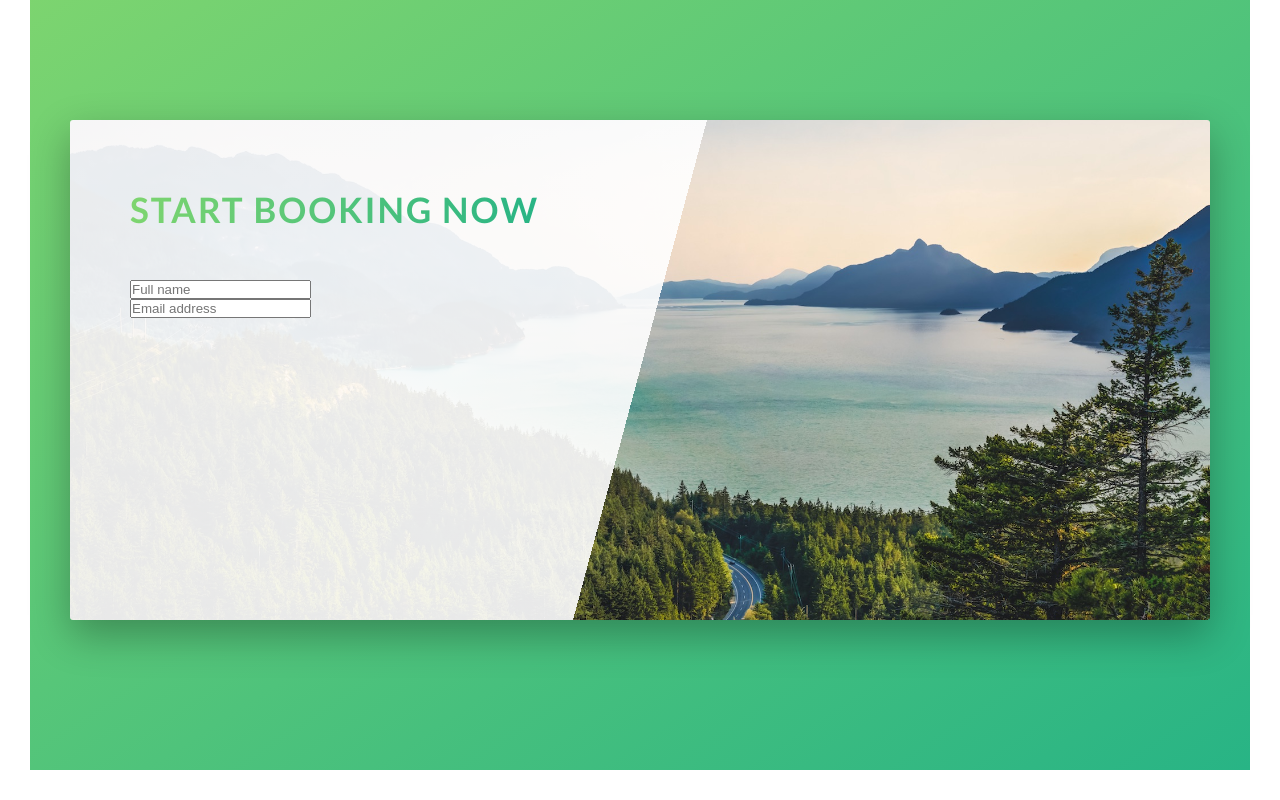
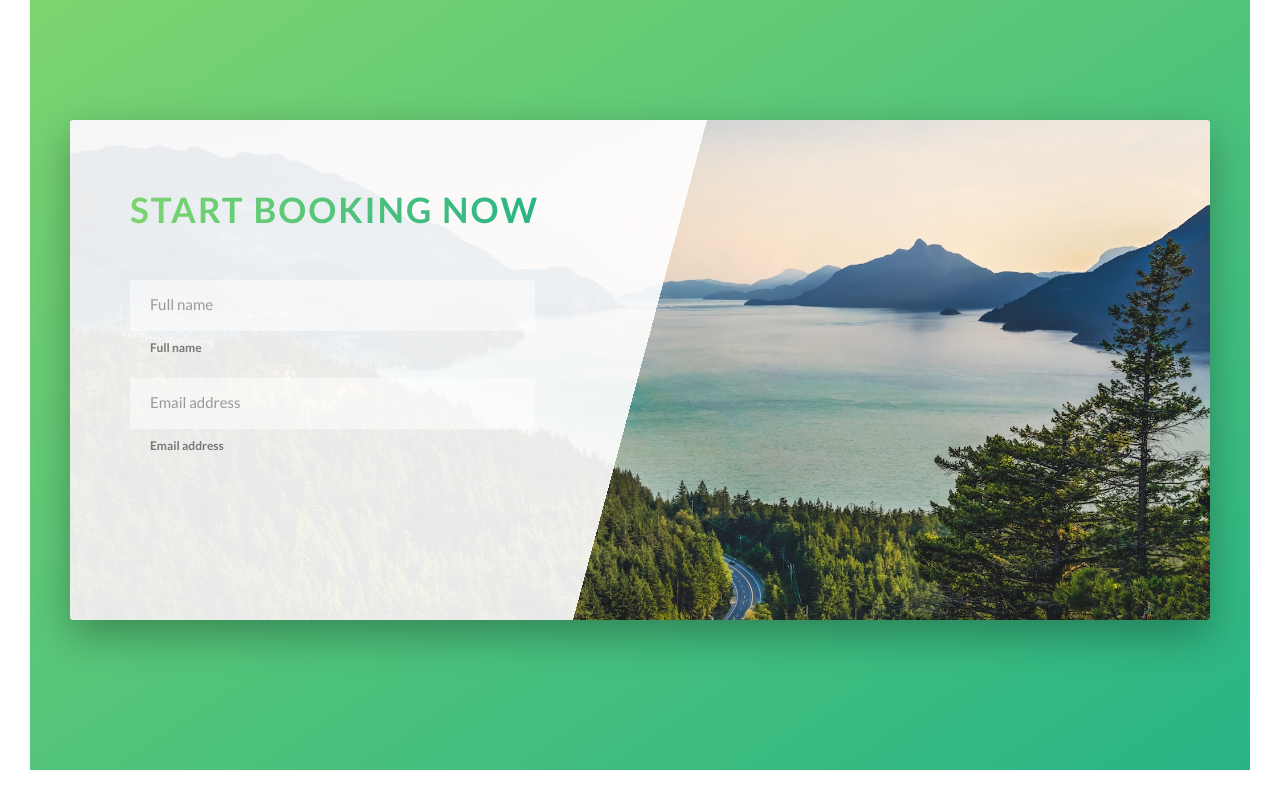
Before and after one commit to eartemova/eartemova.github.io, a website: page Natours/index.html in a window 1280 px wide. Shown: the part 4596-5396 px from the top of the page. Drawn offline with Linux system fonts and the light colour scheme.

Commit message:
04.02.19 5 Section

```diff
--- a/Natours/css/style.css
+++ b/Natours/css/style.css
@@ -328,6 +328,36 @@ body {
   .feature-box:hover {
     transform: translateY(-1.5rem) scale(1.05); }
 
+.form__group:not(:last-child) {
+  margin-bottom: 2rem; }
+
+.form__text {
+  display: block;
+  font-size: 1.5rem;
+  font-family: inherit;
+  color: inherit;
+  padding: 1.5rem 2rem;
+  border-radius: 2px;
+  background-color: rgba(255, 255, 255, 0.5);
+  border: none;
+  width: 90%;
+  border-bottom: 3px solid transparent; }
+  .form__text:focus {
+    outline: none;
+    box-shadow: 0 1rem 2rem rgba(0, 0, 0, 0.1);
+    border-bottom: 3px solid #55c57a; }
+  .form__text:focus:invalid {
+    border-bottom: 3px solid #ff7730; }
+  .form__text::-webkit-input-placeholder {
+    color: #999; }
+
+.form__label {
+  display: block;
+  font-size: 1.2rem;
+  font-weight: 700;
+  margin-left: 2rem;
+  margin-top: .7rem; }
+
 .story {
   width: 75%;
   margin: 0 auto;
--- a/Natours/index.html
+++ b/Natours/index.html
@@ -253,11 +253,11 @@
                   </div>
                   <div class="form__group">
                     <input type="text" class="form__text" placeholder="Full name" id="name" required>
-                    <label for="name" class="form__label"></label>
+                    <label for="name" class="form__label">Full name</label>
                   </div>
                   <div class="form__group">
                       <input type="email" class="form__text" placeholder="Email address" id="email" required>
-                      <label for="email" class="form__label"></label>
+                      <label for="email" class="form__label">Email address</label>
                     </div>
                 </form>
               </div>
--- a/Natours/package.json
+++ b/Natours/package.json
@@ -10,5 +10,8 @@
   "license": "ISC",
   "devDependencies": {
     "node-sass": "^4.11.0"
+  },
+  "dependencies": {
+    "grunt-cli": "^1.3.2"
   }
 }
```
Also changed, not shown: 1 other file.
